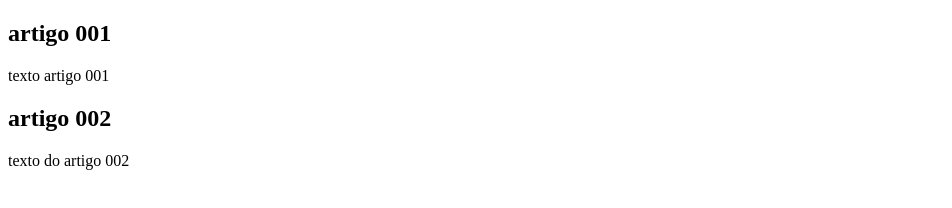
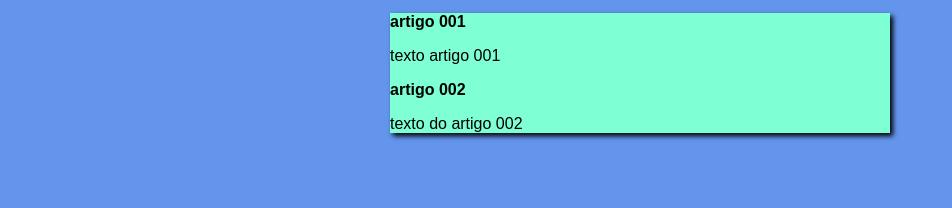
Before and after one commit to MatheusWashington/Projeto-site, a plain HTML site: page index.html in a window 1280 px wide. Shown: the whole page, without its empty margins (0-952 px from the left). Drawn offline with Linux system fonts and the light colour scheme.

Commit message:
Iniciei o design

```diff
--- /dev/null
+++ b/estilos/style.css
@@ -0,0 +1,15 @@
+*{
+    font-family: Arial, Helvetica, sans-serif;
+    font-size: 16px;
+}
+body {
+background-color: cornflowerblue;
+
+}
+
+main{
+    background-color: aquamarine;
+    width: 500px;
+    margin: auto;
+    box-shadow: 3px 3px 5px rgb(0, 0, 0);
+}
--- a/index.html
+++ b/index.html
@@ -4,6 +4,7 @@
     <meta charset="UTF-8">
     <meta name="viewport" content="width=device-width, initial-scale=1.0">
     <title>titulo do site</title>
+    <link rel="stylesheet" href="estilos/style.css">
 </head>
 <body>
     <main>
```
